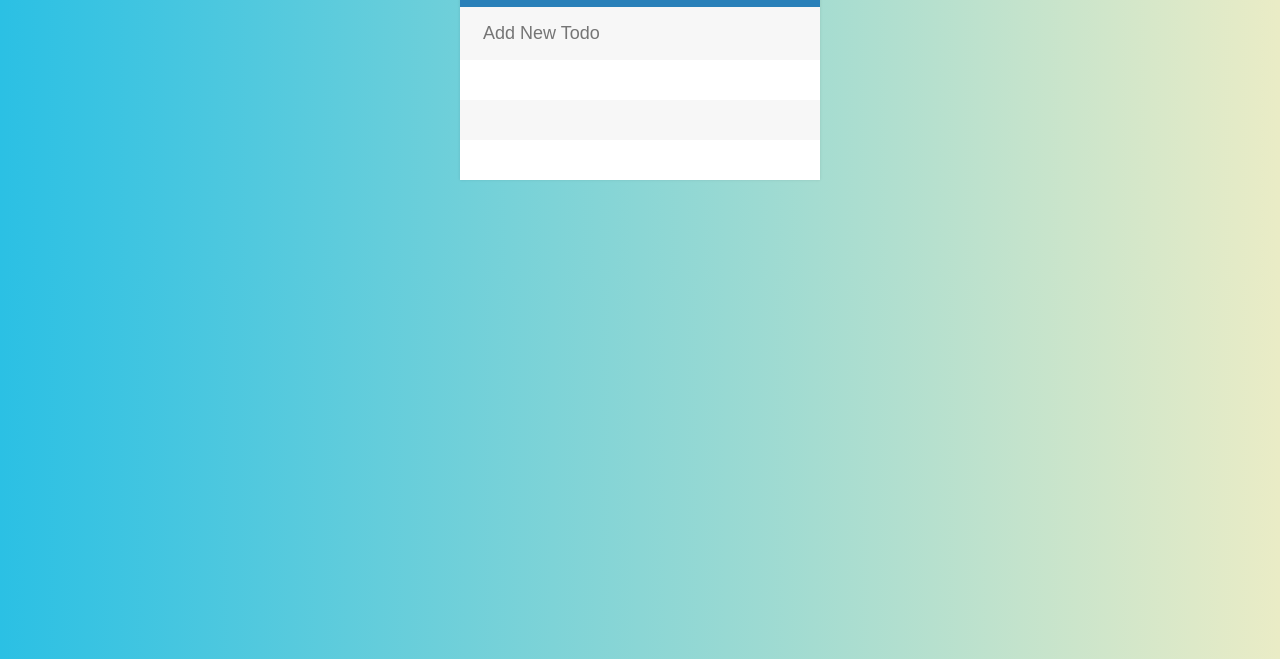
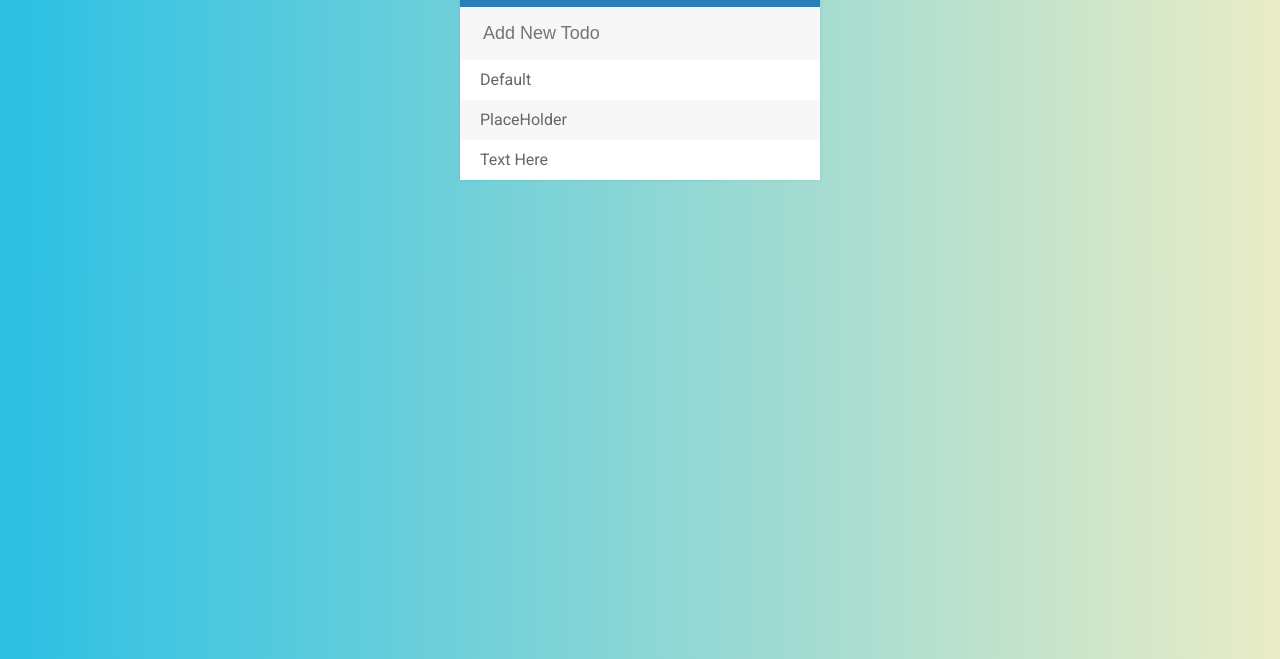
Before and after one commit to Fortiam/TodoList, a plain HTML site: page ToDoList.html in a window 1280 px wide. Shown: the part 141-800 px from the top of the page. Drawn offline with Linux system fonts and the light colour scheme.

Commit message:
Practicing with Git commands, no bugs to see here.. just practincingin git. spelling practice later..;)

```diff
--- a/ToDoList.html
+++ b/ToDoList.html
@@ -15,9 +15,9 @@
 			<input type="text" placeholder="Add New Todo">
 
 			<ul>
-				<li><span><i class="fas fa-trash"></i>Default</span></li>
-				<li><span><i class="fas fa-trash"></i>PlaceHolder</span></li>
-				<li><span><i class="fas fa-trash"></i>Text Here</span></li>
+				<li><span><i class="fas fa-trash"></i></span>Default</li>
+				<li><span><i class="fas fa-trash"></i></span>PlaceHolder</li>
+				<li><span><i class="fas fa-trash"></i></span>Text Here</li>
 
 			</ul>
 
```
